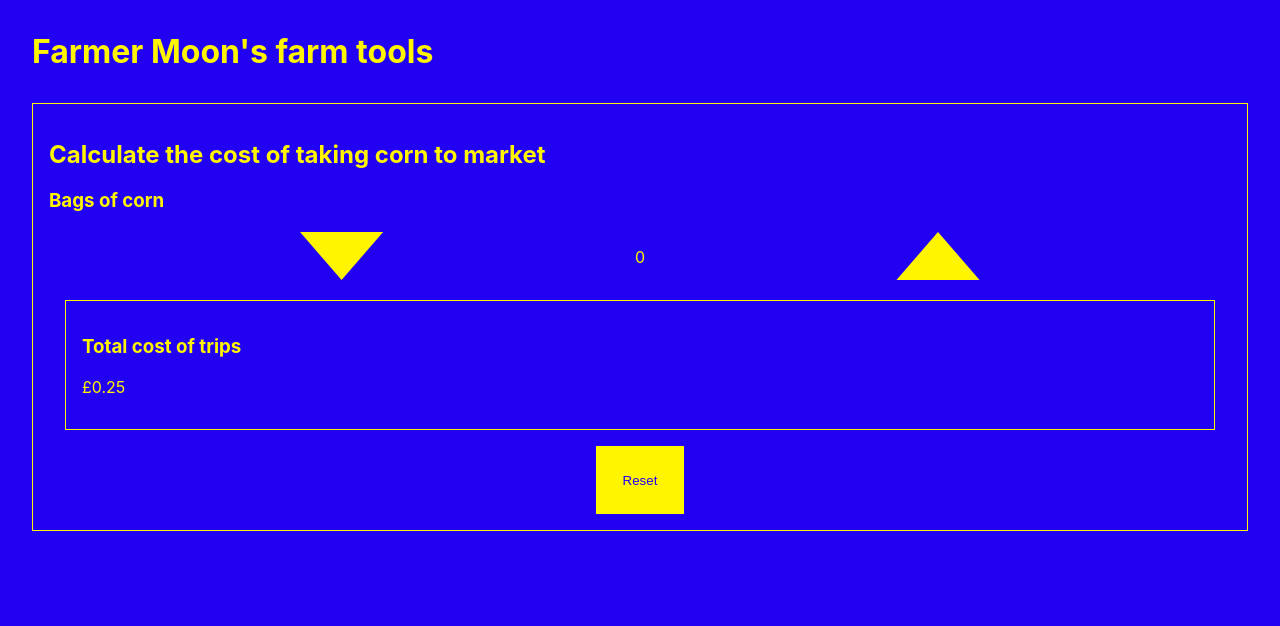
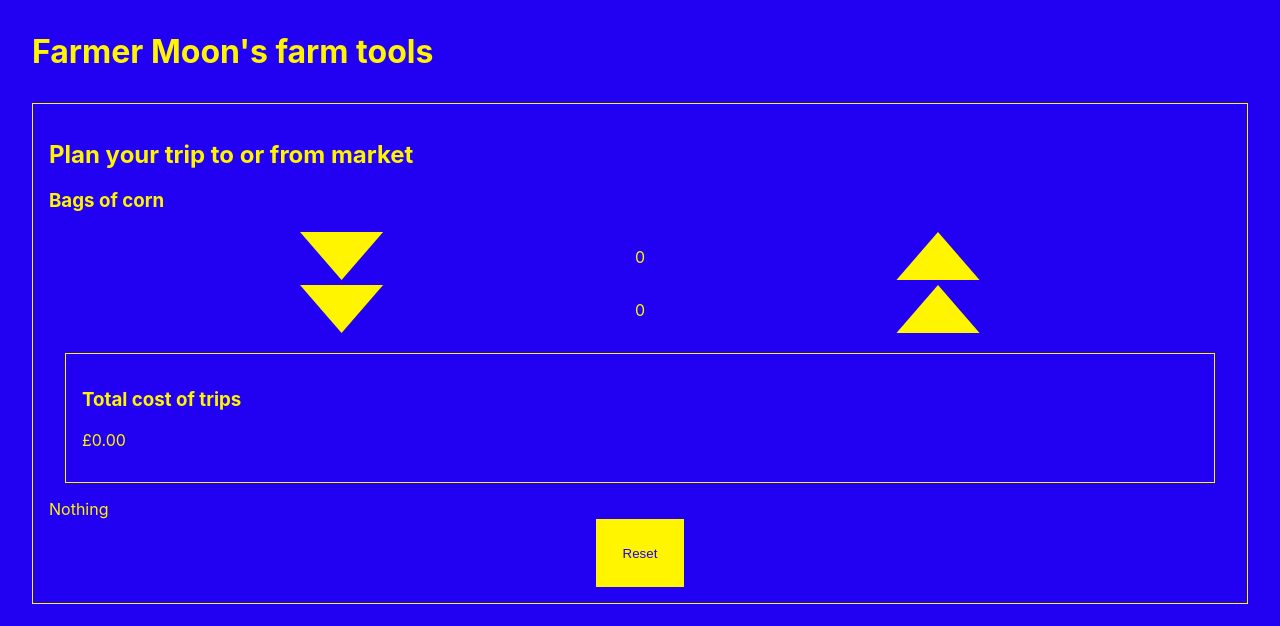
Before and after one commit to matthew-a-carr/farmer-moon, a React (Create React App) app: page / in a window 1280 px wide. Shown: the top 626 px of the page. Built offline with nearby package versions, Linux system fonts and the light colour scheme.

Commit message:
Support transporing geese.
Add a quantity selector of number of geese.
Displayed the jouney to transport selected items

```diff
--- a/src/components/CornTool/index.js
+++ b/src/components/CornTool/index.js
@@ -3,6 +3,7 @@ import React, { useState } from 'react';
 import ToolHeader from '../ToolHeader';
 import QuantitySelector from '../QuantitySelector';
 import { calculateCostOfJourney } from '../../lib/cornCalculations';
+import { cornTripCalculator } from '../../lib/cornTripCalculator';
 
 const formatPrice = (p) => {
     const pounds = Math.floor(p / 100);
@@ -13,25 +14,39 @@ const formatPrice = (p) => {
 
 const CornTool = () => {
     const [numberOfBags, setNumberOfBags] = useState(0);
+    const [numberOfGeese, setNumberOfGeese] = useState(0);
 
     const [costOfTrip, setCostOfTrip] = useState(calculateCostOfJourney(0));
 
-    const onChangeCornQuantity = (q) => {
-        setNumberOfBags(q);
-        setCostOfTrip(calculateCostOfJourney(q));
+    const [journey, setJourney] = useState(cornTripCalculator(0,0));
+
+    const onChangeCornQuantity = (c) => {
+        setNumberOfBags(c);
+        const j = cornTripCalculator(c, numberOfGeese);
+        setCostOfTrip(calculateCostOfJourney(j.length));
+        setJourney(j);
+    }
+
+    const onChangeGeeseQuantity = (g) => {
+        setNumberOfGeese(g);
+        const j = cornTripCalculator(numberOfBags, g);
+        setCostOfTrip(calculateCostOfJourney(j.length));
+        setJourney(j);
     }
 
     return (
         <div className="cornTool">
-            <ToolHeader title="Calculate the cost of taking corn to market" />
+            <ToolHeader title="Plan your trip to or from market" />
             <h3>Bags of corn</h3>
             <QuantitySelector quantity={numberOfBags} onQuantityChange={onChangeCornQuantity} />
+            <QuantitySelector quantity={numberOfGeese} onQuantityChange={onChangeGeeseQuantity} />
 
             <div className="cornTools__totalCost">
                 <h3>Total cost of trips</h3>
                 <p>{formatPrice(costOfTrip)}</p>
             </div>
 
+            <div>{journey}</div>
 
             <div className="cornTool__resetContainer">
                 <button className="cornTool__reset" onClick={() => { onChangeCornQuantity(0) }}>Reset</button>
--- a/src/lib/cornCalculations.js
+++ b/src/lib/cornCalculations.js
@@ -1,8 +1,8 @@
-export const calculateCostOfJourney = (numberOfBagsOfCorn, costPerBag = 25) => {
-    if (numberOfBagsOfCorn <= 0) {
-        return costPerBag;
+export const calculateCostOfJourney = (numberOfTrips, costPerTrip = 25) => {
+    if (numberOfTrips <= 0) {
+        return 0;
     }
-    return numberOfBagsOfCorn * costPerBag;
+    return numberOfTrips * costPerTrip;
 };
 
 export default {
```
Also changed, not shown: 1 other file (tests, documents, lock files or other folders).
